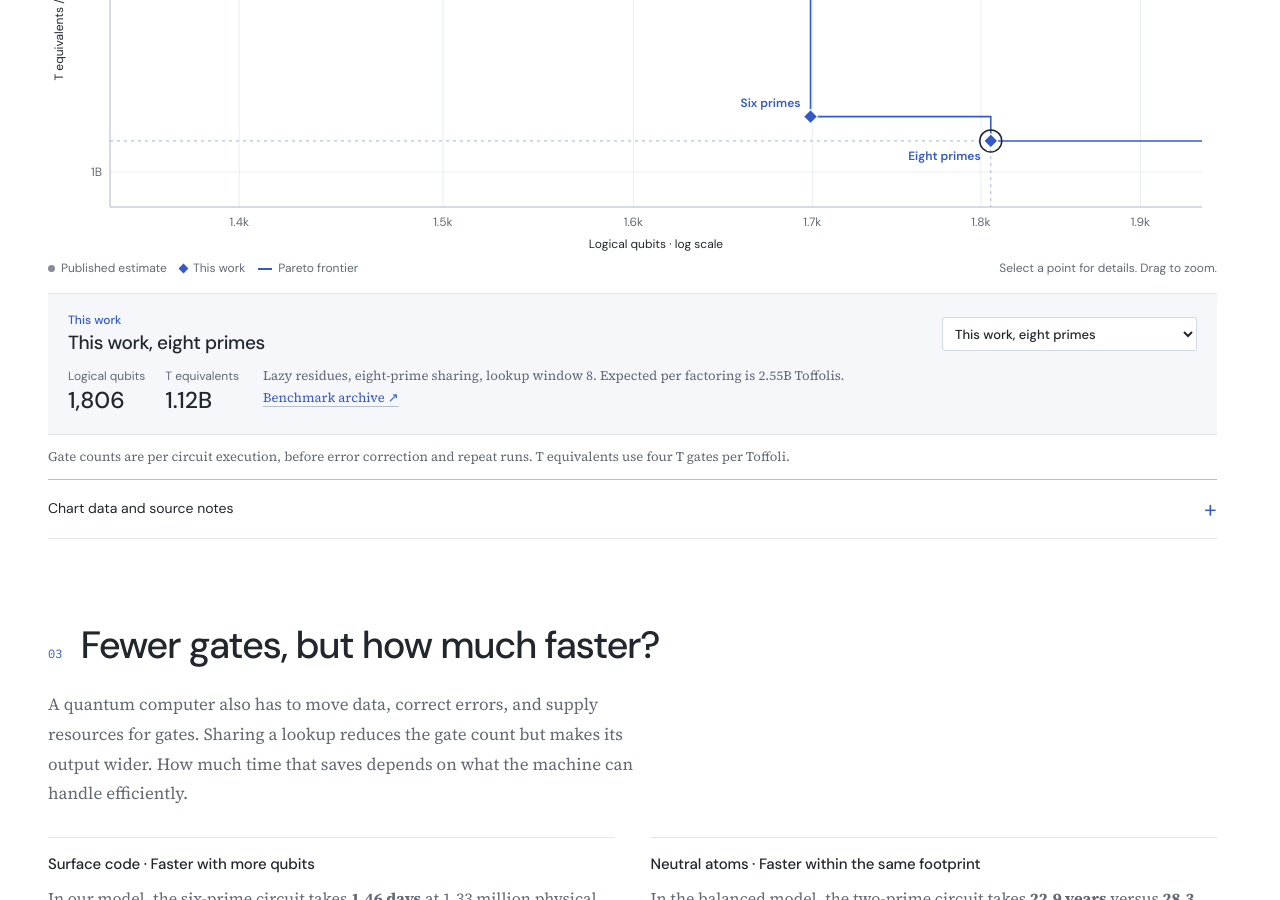
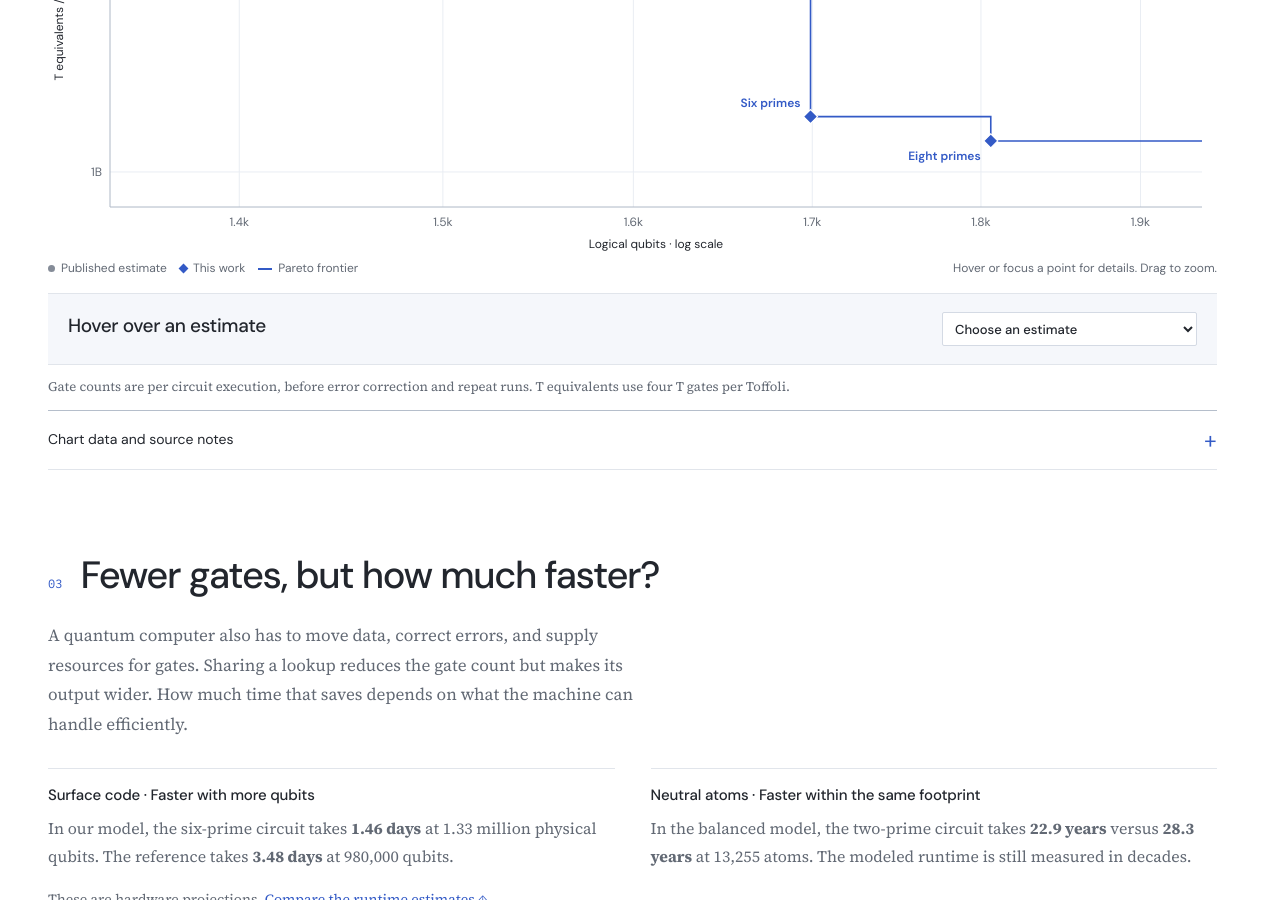
Before and after one commit to MonitSharma/portfolio, a Jekyll site: the page built from work/shor-quantum-factoring/index.html, in a window 1280 px wide and 900 px high, scrolled down 2262 px. Built offline with Jekyll 4.4.1, drawn with Linux system fonts in a browser that asks for light colours; some of the changed lines change nothing that is shown.

Commit message:
Inspect Shor estimates on hover without a default selection

```diff
--- a/_includes/project-pages/shor-quantum-factoring.html
+++ b/_includes/project-pages/shor-quantum-factoring.html
@@ -136,7 +136,7 @@
             <span data-frontier-legend><i class="shor-legend-frontier" aria-hidden="true"></i>Pareto frontier</span>
             <span data-runtime-legend hidden><i class="shor-legend-baseline" aria-hidden="true"></i>Reference for selected scenario</span>
           </div>
-          <p class="shor-chart-help" id="shor-chart-help">Select a point for details. Drag to zoom.</p>
+          <p class="shor-chart-help" id="shor-chart-help">Hover or focus a point for details. Drag to zoom.</p>
         </div>
       </div>
 
@@ -149,7 +149,7 @@
           <label class="shor-visually-hidden" for="shor-estimate">Choose an estimate</label>
           <select id="shor-estimate" data-selection></select>
         </div>
-        <div class="shor-inspector-content">
+        <div class="shor-inspector-content" data-inspector-content hidden>
           <dl>
             <div><dt data-inspector-qubit-label>Logical qubits</dt><dd data-inspector-qubits></dd></div>
             <div><dt data-inspector-unit></dt><dd data-inspector-gates></dd></div>
--- a/assets/js/shor-frontier.js
+++ b/assets/js/shor-frontier.js
@@ -39,12 +39,11 @@
       return true;
     });
 
-  const logicalDefault = logicalEstimates.find(estimate => estimate.ours && estimate.toffoli === best) || frontier.at(-1);
   let runtime = false;
   let estimates = logicalEstimates;
   let full = logicalFull;
   let bounds = recent;
-  let pinned = logicalDefault;
+  let pinned = null;
   let hovered = null;
   let frame;
   let brush;
@@ -52,6 +51,7 @@
   let comparison;
   let drag = null;
   let ignoreClick = false;
+  let pointerType = 'mouse';
   const points = new Map();
 
   const formatter = new Intl.NumberFormat('en', { maximumSignificantDigits: 3 });
@@ -120,6 +120,21 @@
   }
 
   function inspect(estimate, announce = false) {
+    inspector.querySelector('[data-inspector-content]').hidden = !estimate;
+    inspector.querySelector('[data-inspector-kind]').hidden = !estimate;
+    estimateSelect.value = estimate ? String(estimates.indexOf(estimate)) : '';
+    for (const [entry, marker] of points) {
+      marker.classList.toggle('is-active', entry === estimate);
+      marker.setAttribute('aria-pressed', String(entry === estimate));
+    }
+    comparison.replaceChildren();
+    crosshair.setAttribute('d', '');
+    if (!estimate) {
+      inspector.classList.remove('is-ours');
+      inspector.querySelector('[data-inspector-title]').textContent = 'Hover over an estimate';
+      status.textContent = '';
+      return;
+    }
     for (const [field, value] of Object.entries({
       kind: (estimate.ours ? 'This work' : 'Published estimate') + (runtime ? ` · ${estimate.architecture}` : ''),
       title: estimate.name,
@@ -135,13 +150,8 @@
     source.href = estimate.url || source.dataset.archive;
     source.textContent = (estimate.source || 'Benchmark archive') + ' ↗';
     inspector.classList.toggle('is-ours', Boolean(estimate.ours));
-    for (const [entry, marker] of points) {
-      marker.classList.toggle('is-active', entry === estimate);
-      marker.setAttribute('aria-pressed', String(entry === pinned));
-    }
     const active = points.get(estimate);
     const baseline = estimate.reference;
-    comparison.replaceChildren();
     if (active) {
       const x = Number(active.dataset.x);
       const y = Number(active.dataset.y);
@@ -266,7 +276,10 @@
       points.set(estimate, point);
 
       point.addEventListener('focus', () => inspect(estimate));
-      point.addEventListener('blur', () => inspect(hovered || pinned));
+      point.addEventListener('blur', () => {
+        pinned = null;
+        inspect(hovered);
+      });
       point.addEventListener('keydown', event => {
         if (event.key !== 'Enter' && event.key !== ' ') return;
         event.preventDefault();
@@ -309,16 +322,14 @@
 
   function setRange(next) {
     bounds = next;
-    if (!visible(pinned)) {
-      const alternative = estimates.filter(visible).sort((a, b) => ordinate(a) - ordinate(b))[0];
-      if (alternative) pin(alternative);
-    }
+    if (pinned && !visible(pinned)) pinned = null;
     render();
     status.textContent = `${points.size} estimates in view.`;
   }
 
   function zoom(factor) {
     const limits = preset();
+    const active = hovered || pinned;
     const resizeAxis = (start, end, min, max, selected) => {
       const center = factor < 1 && selected >= start && selected <= end ? selected : (start + end) / 2;
       const span = Math.min(max - min, Math.max(0.035, (end - start) * factor));
@@ -326,8 +337,8 @@
       return [lo, lo + span];
     };
     const next = [
-      ...resizeAxis(bounds[0], bounds[1], limits[0], limits[1], log(pinned.qubits)),
-      ...resizeAxis(bounds[2], bounds[3], limits[2], limits[3], log(ordinate(pinned))),
+      ...resizeAxis(bounds[0], bounds[1], limits[0], limits[1], active ? log(active.qubits) : NaN),
+      ...resizeAxis(bounds[2], bounds[3], limits[2], limits[3], active ? log(ordinate(active)) : NaN),
     ];
     setRange(next.every((value, index) => Math.abs(value - limits[index]) < 1e-8) ? limits : next);
   }
@@ -352,7 +363,8 @@
   }
 
   plot.addEventListener('click', event => {
-    if (ignoreClick) return;
+    // Mouse inspection follows the pointer; only touch and keyboard activation persist.
+    if (ignoreClick || (event.detail !== 0 && pointerType !== 'touch')) return;
     const marker = event.target.closest('[data-point]');
     const estimate = event.detail === 0 && marker
       ? estimates[Number(marker.dataset.point)]
@@ -364,6 +376,7 @@
   });
 
   plot.addEventListener('pointerdown', event => {
+    pointerType = event.pointerType;
     if (event.button !== 0 || event.pointerType === 'touch' || !frame) return;
     ignoreClick = false;
     const [x, y] = plotPosition(event);
@@ -376,9 +389,10 @@
     if (!drag) {
       if (event.pointerType !== 'touch') {
         const estimate = closestPoint(event);
-        if (estimate !== hovered) {
+        if (estimate !== hovered || pinned) {
+          pinned = null;
           hovered = estimate;
-          inspect(hovered || pinned);
+          inspect(hovered);
         }
       }
       return;
@@ -423,15 +437,19 @@
     drag = null;
     brush.setAttribute('visibility', 'hidden');
   });
-  plot.addEventListener('pointerleave', () => {
+  plot.addEventListener('pointerleave', event => {
+    if (event.pointerType === 'touch') return;
     if (drag && !drag.active) drag = null;
     hovered = null;
-    inspect(pinned);
+    pinned = null;
+    inspect(null);
   });
 
   function populateEstimates() {
-    estimateSelect.replaceChildren(...estimates.map((estimate, index) => new Option(estimate.name, index)));
-    estimateSelect.value = String(estimates.indexOf(pinned));
+    const placeholder = new Option('Choose an estimate', '');
+    placeholder.disabled = true;
+    estimateSelect.replaceChildren(placeholder, ...estimates.map((estimate, index) => new Option(estimate.name, index)));
+    estimateSelect.value = pinned ? String(estimates.indexOf(pinned)) : '';
   }
 
   function configureRuntime() {
@@ -454,26 +472,24 @@
       full = runtimeFull;
     }
     bounds = full;
-    if (!estimates.includes(pinned)) pinned = estimates.find(estimate => estimate.ours) || estimates[0];
+    if (!estimates.includes(pinned)) pinned = null;
     populateEstimates();
   }
 
-  let logicalState = { bounds: recent, pinned: logicalDefault };
-  let runtimePin = runtimeEstimates.find(estimate => estimate.ours);
+  let logicalBounds = recent;
   for (const button of viewButtons) {
     button.addEventListener('click', () => {
       const showRuntime = button.dataset.view === 'runtime';
       if (showRuntime === runtime) return;
-      if (runtime) runtimePin = pinned;
-      else logicalState = { bounds, pinned };
+      if (!runtime) logicalBounds = bounds;
+      pinned = null;
       runtime = showRuntime;
       if (runtime) {
-        pinned = runtimePin;
         configureRuntime();
       } else {
         estimates = logicalEstimates;
         full = logicalFull;
-        ({ bounds, pinned } = logicalState);
+        bounds = logicalBounds;
         populateEstimates();
       }
       for (const item of viewButtons) item.setAttribute('aria-pressed', String(item === button));
@@ -495,6 +511,7 @@
   });
   populateEstimates();
   estimateSelect.addEventListener('change', () => {
+    if (estimateSelect.value === '') return;
     const estimate = estimates[Number(estimateSelect.value)];
     if (!visible(estimate)) {
       if (!runtime && !frontier.includes(estimate)) frontierOnly.checked = false;
```
